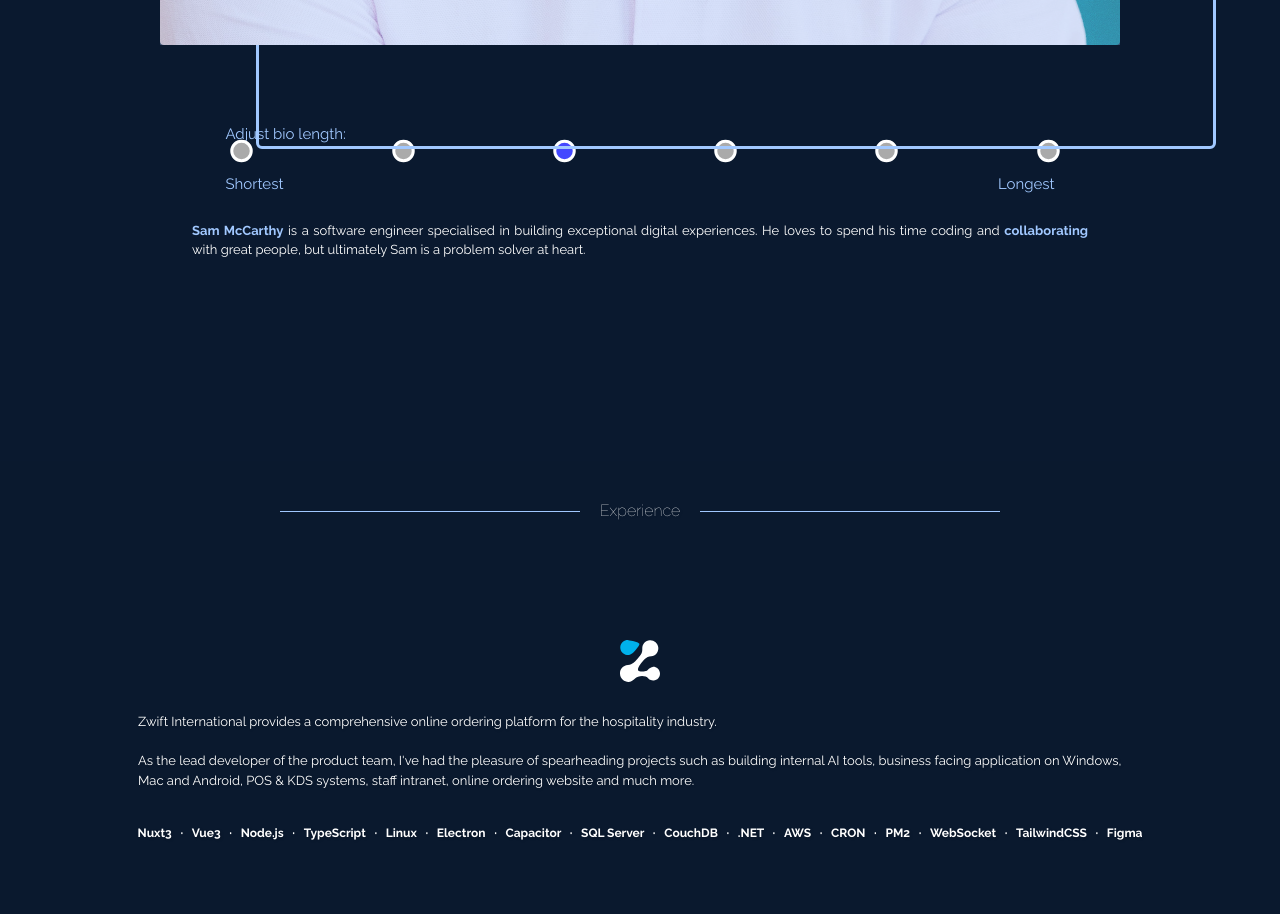
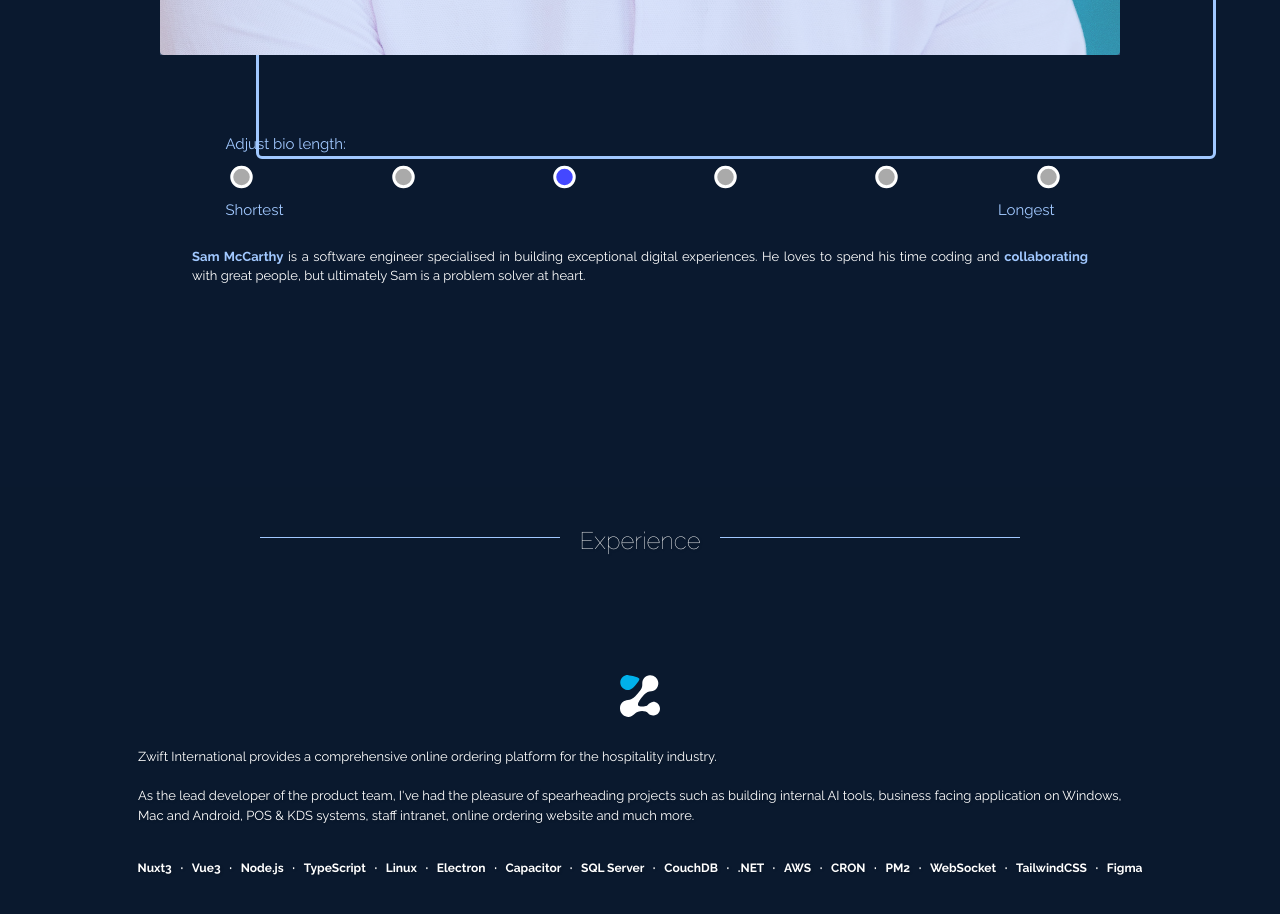
Before and after one commit to sammyshows/Portfolio-Page, a Vue app: page / in a window 1280 px wide. Shown: the part 1840-2754 px from the top of the page. Built offline with nearby package versions, Linux system fonts and the light colour scheme; some icons are missing.

Commit message:
Added styling adjustments for desktop

```diff
--- a/src/App.vue
+++ b/src/App.vue
@@ -45,7 +45,7 @@
         <div class="about-content">
           <div class="about-text-content">
             <div class="about-text-form-section">
-              <h5 style="color: #A1C8FF; font-size: 15px;" class="mb-2 sm:mb-0">Adjust bio length:</h5>
+              <h5 style="color: #A1C8FF; font-size: 15px;" class="mb-2 sm:mb-4">Adjust bio length:</h5>
               <div class="about-text-form">
                 <div v-for="(index) in 6">
                   <input style="cursor: pointer;" type="radio" name="radio" @click="setBioLength(index)" :checked="bioLength === index">
@@ -80,7 +80,7 @@
             </div> -->
           </div>
           <div class="about-image-content">
-            <img class="relative w-full" src="./assets/images/sam_close_up.jpg" alt="sam mccarthy close up">
+            <img class="relative object-cover" src="./assets/images/sam_close_up.jpg" alt="sam mccarthy close up">
             <div class="about-image-overlay"></div>
             <div class="about-image-border"></div>
           </div>
@@ -594,6 +594,7 @@ export default defineComponent({
   .page-title h1 {
     text-shadow: 1px 1px 3px rgba(0,0,0,0.2);
     white-space: nowrap;
+    font-size: 1.5rem;;
   }
 
   .page-title h1:hover {
@@ -604,7 +605,7 @@ export default defineComponent({
     content: "";
     display: block;
     position: relative;
-    top: 10px;
+    top: 14px;
     width: 300px;
     height: 1px;
     margin-right: 20px;
@@ -615,7 +616,7 @@ export default defineComponent({
     content: "";
     display: block;
     position: relative;
-    top: 10px;
+    top: 14px;
     width: 300px;
     height: 1px;
     margin-left: 20px;
@@ -755,7 +756,6 @@ export default defineComponent({
   .about-text-form {
     display: flex;
     justify-content: space-between;
-    margin-bottom: 3vh;
     margin-left: 7%;
   }
 
@@ -763,8 +763,8 @@ export default defineComponent({
     width: 100%;
     display: flex;
     justify-content: space-between;
-    margin-top: 5vh;
     margin-bottom: 3.5vh;
+    margin-top: 1rem;
   }
 
   .about-text {
```
